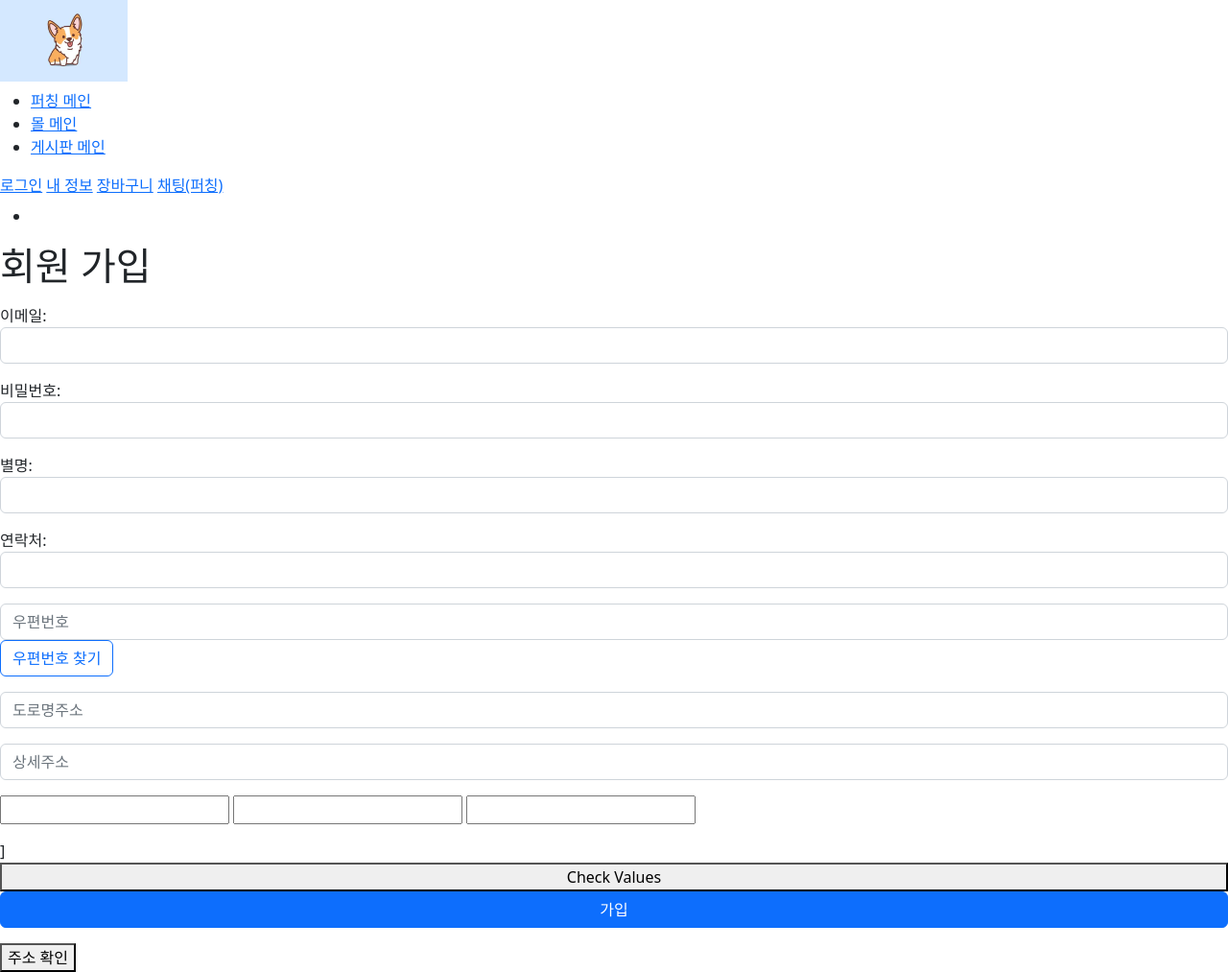
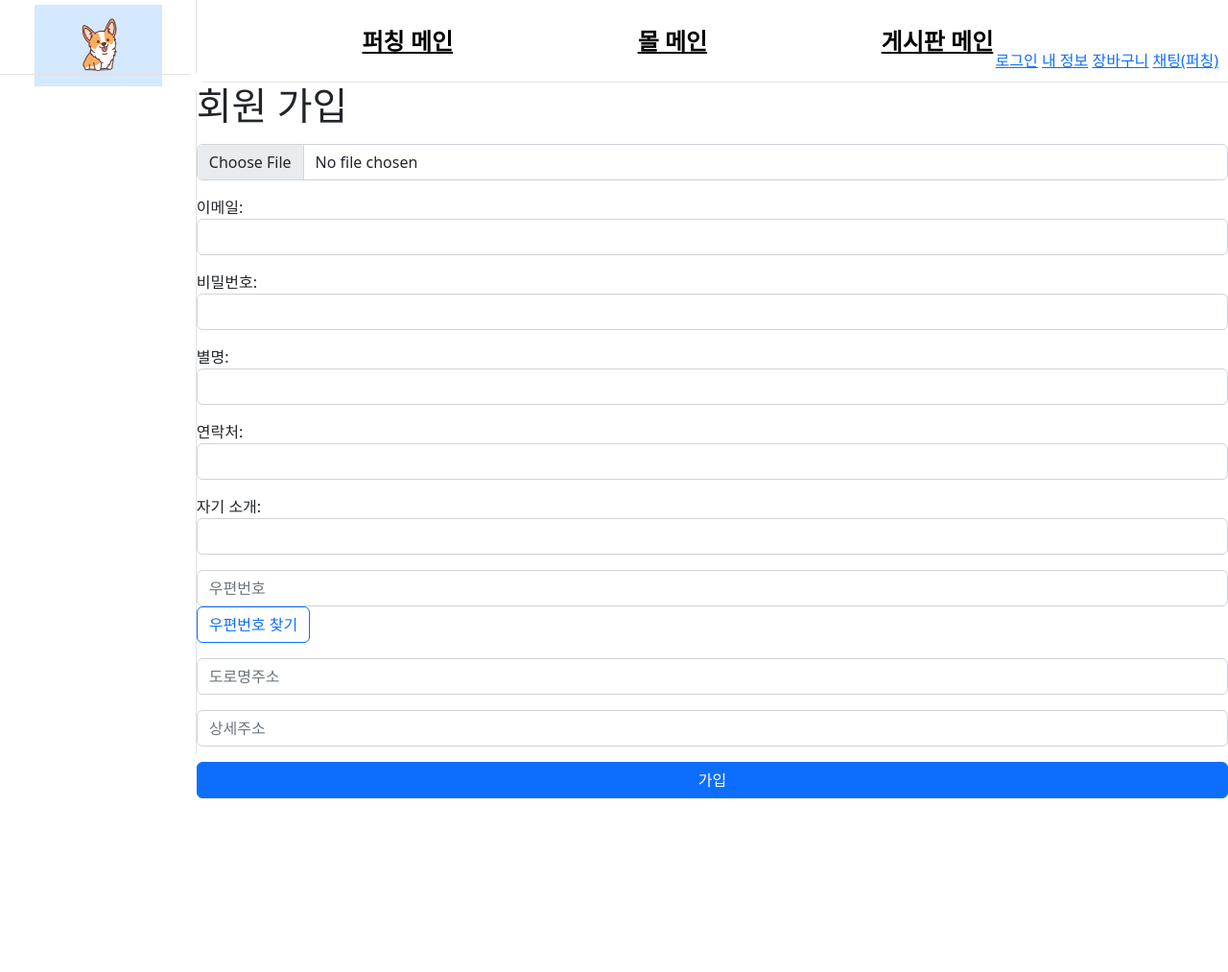
Before and after one commit to GeeHwanee/NaMoHaGae, a Spring Boot app: page /member/join in a window 1280 px wide. Shown: the whole page at 96% size. After the commit the page ends 832 px from the top, so only its background shows below. Run offline with Spring Boot 4, Linux system fonts and the light colour scheme; some of the project's set-up classes (security, data sources, template engines, error pages and the like) are left out, and stand-ins take their place; some libraries are stand-ins or nearby versions.

Commit message:
update join.html
by jihwan

```diff
--- a/src/main/resources/templates/member/join.html
+++ b/src/main/resources/templates/member/join.html
@@ -9,6 +9,7 @@
     <script src="https://cdn.jsdelivr.net/npm/bootstrap@5.2.3/dist/js/bootstrap.bundle.min.js"></script>
     <script src="https://ajax.googleapis.com/ajax/libs/jquery/3.6.3/jquery.min.js"></script>
     <script src="//t1.daumcdn.net/mapjsapi/bundle/postcode/prod/postcode.v2.js"></script>
+    <link rel="stylesheet" href="/main.css">
     <script>
         function sample4_execDaumPostcode() {
             new daum.Postcode({
@@ -61,24 +62,20 @@
     </script>
     <script>
         $(document).ready(function(){
-            $('#check').click(async function (){
+            $('#join').click(async function (){
                 $.ajax({
                     url:'https://dapi.kakao.com/v2/local/search/address.json?query='+encodeURIComponent(document.getElementById("sample4_roadAddress").value),
                     type:'GET',
                     headers: { 'Authorization': 'KakaoAK 3aebe1c5743b1fcc93a6bfb52e8ff445' },
                     dataType: 'json',
                     success: function(data){
-                        console.log(data);
                         const latitude = data.documents[0].road_address.x;
                         const longitude = data.documents[0].road_address.y;
-                        const dong = data.documents[0].address.region_3depth_name;
-                        console.log(dong);
-                        console.log(longitude);
-                        console.log(latitude);
+                        const dong = data.documents[0].address.region_3depth_h_name;
                         document.getElementById("memberDong").value = dong;
                         document.getElementById("memberLatitude").value = longitude;
                         document.getElementById("memberLongitude").value = latitude;
-                        alert("");
+                        $('#join_form').submit();
                     },error: function(xhr, status, error){
                         console.log(error);
                     }
@@ -102,7 +99,9 @@
         <section>
             <h1>회원 가입</h1>
             <form id="join_form" method="post" action="/member/join" enctype="multipart/form-data">
-
+                <div class="mb-3 mt-3">
+                    <input type="file" name="memberProfileImage" id="memberProfileImage" class="form-control">
+                </div>
                 <div class="mb-3 mt-3">
                     <label for="memberEmail">이메일:</label>
                     <input type="text" name="memberEmail" id="memberEmail" class="form-control">
@@ -121,8 +120,13 @@
                 </div>
                 <div class="mb-3 mt-3">
                     <label for="memberPhone">연락처:</label>
-                    <input type="text" name="memberPhone" id="memberPhone" class="form-control" maxlength="10">
+                    <input type="text" name="memberPhone" id="memberPhone" class="form-control" maxlength="13">
                     <span id="memberPhone_msg"></span>
+                </div>
+                <div class="mb-3 mt-3">
+                    <label for="memberIntroduce">자기 소개:</label>
+                    <input type="text" name="memberIntroduce" id="memberIntroduce" class="form-control">
+                    <span id="memberIntroduce_msg"></span>
                 </div>
                 <div class="mb-3 mt-3">
                         <div class="mb-3 mt-3">
@@ -139,17 +143,14 @@
                         </div>
                         <input type="text" id="sample4_extraAddress" placeholder="참고항목" style="display:none;">
                 </div>
-                    <input type="text" id="memberLatitude" name="memberLatitude">
-                    <input type="text" id="memberLongitude" name="memberLongitude">
-                    <input type="text" id="memberDong" name="memberDong">
+                    <input type="hidden" id="memberLatitude" name="memberLatitude">
+                    <input type="hidden" id="memberLongitude" name="memberLongitude">
+                    <input type="hidden" id="memberDong" name="townDong">
                 <div class="mb-3 mt-3 d-grid">
-                    ]<button type="button" onclick="location()">Check Values</button>
-                    <button id="join" type="submit" class="btn btn-primary btn-block">가입</button>
+                    <button id="join" type="button" class="btn btn-primary btn-block">가입</button>
                 </div>
             </form>
         </section>
-        <button id="check">주소 확인</button>
-
     </main>
     <footer th:replace="~{/fragment/footer.html}"> </footer>
 </div>
```
